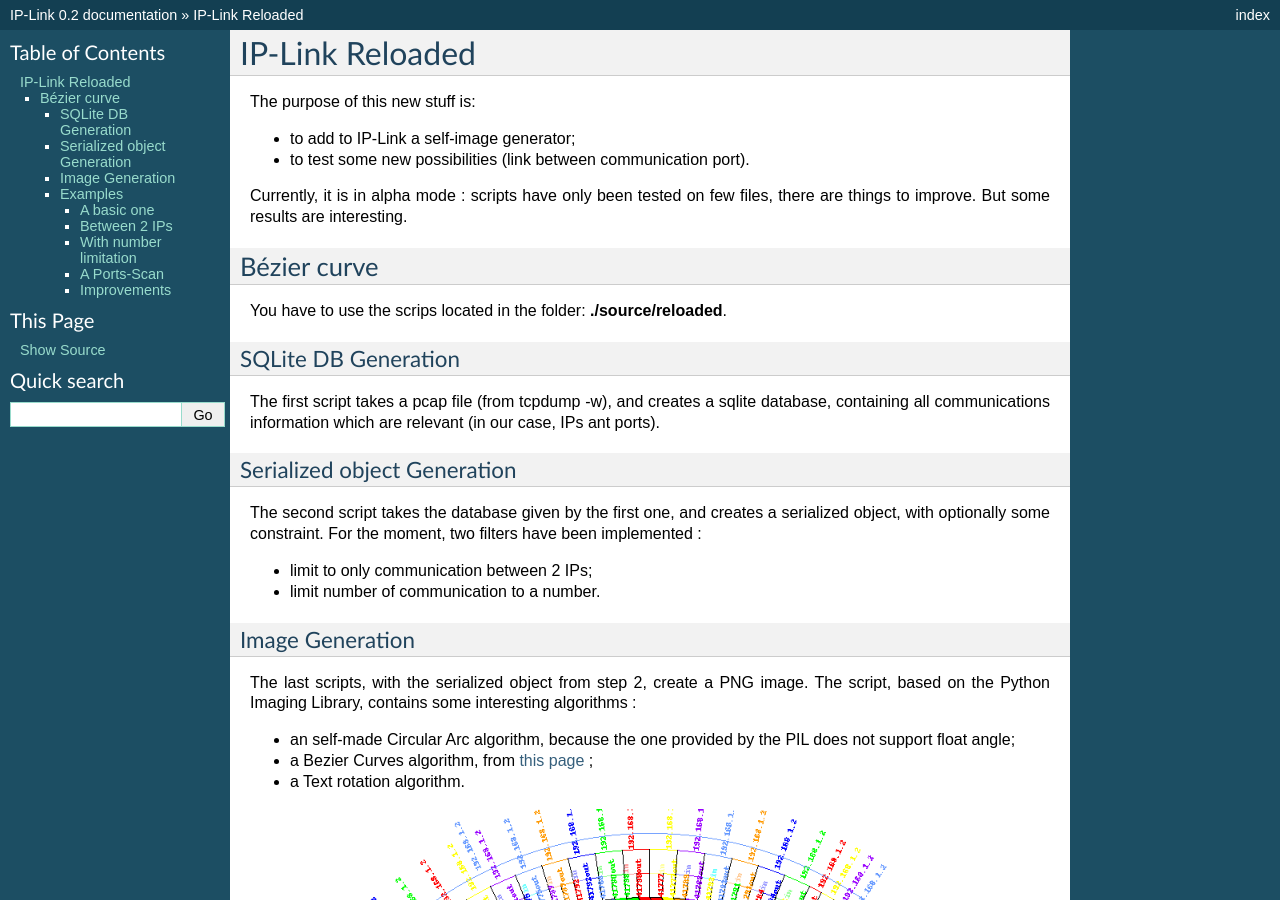
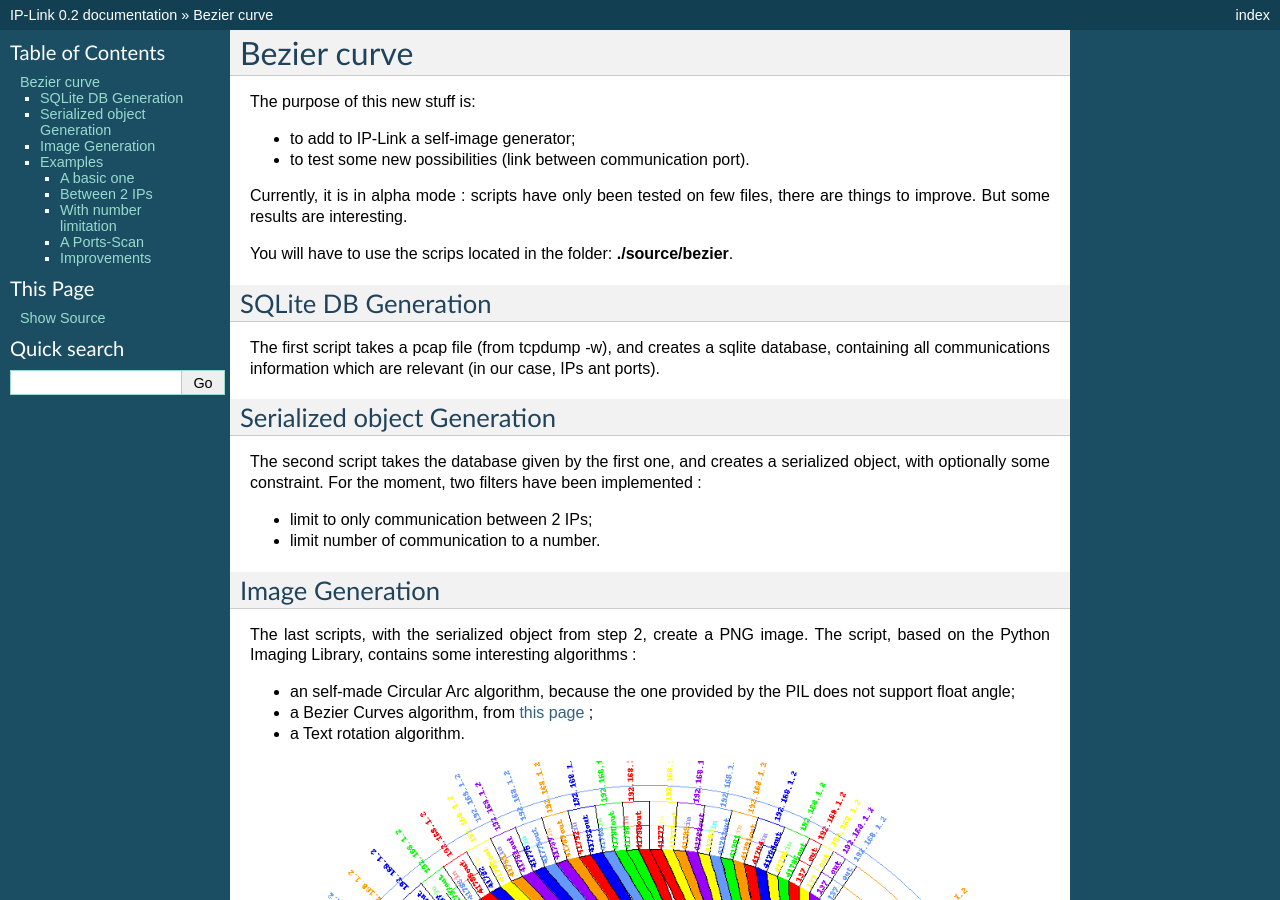
Before and after one commit to cedricbonhomme/IP-Link, a Sphinx documentation site: the page built from docs/bezier.rst, in a window 1280 px wide and 900 px high. Built offline with Sphinx 7.4.7, drawn with Linux system fonts in a browser that asks for light colours; some of the changed text lies outside the part shown.

Commit message:
Updated documentation.

```diff
--- a/docs/bezier.rst
+++ b/docs/bezier.rst
@@ -1,20 +1,16 @@
-IP-Link Reloaded
-================
+Bezier curve
+============
 
 The purpose of this new stuff is:
 
-- to add to IP-Link a self-image generator;
-- to test some new possibilities (link between communication port).
+* to add to IP-Link a self-image generator;
+* to test some new possibilities (link between communication port).
 
 Currently, it is in alpha mode : scripts have only been tested on few files, there are things to improve.
 But some results are interesting.
 
 
-
-Bézier curve
-------------
-
-You have to use the scrips located in the folder: **./source/reloaded**.
+You will have to use the scrips located in the folder: **./source/bezier**.
 
 SQLite DB Generation
 ~~~~~~~~~~~~~~~~~~~~
@@ -27,8 +23,8 @@ Serialized object Generation
 The second script takes the database given by the first one, and creates a serialized object, with optionally some constraint.
 For the moment, two filters have been implemented :
 
-- limit to only communication between 2 IPs;
-- limit number of communication to a number.
+* limit to only communication between 2 IPs;
+* limit number of communication to a number.
 
 
 Image Generation
@@ -37,9 +33,9 @@ Image Generation
 The last scripts, with the serialized object from step 2, create a PNG image.
 The script, based on the Python Imaging Library, contains some interesting algorithms :
 
-- an self-made Circular Arc algorithm, because the one provided by the PIL does not support float angle;
-- a Bezier Curves algorithm, from `this page <http://stackoverflow.com/questions/246525/how-can-i-draw-a-bezier-curve-using-pythons-pil>`_ ;
-- a Text rotation algorithm.
+* an self-made Circular Arc algorithm, because the one provided by the PIL does not support float angle;
+* a Bezier Curves algorithm, from `this page <http://stackoverflow.com/questions/246525/how-can-i-draw-a-bezier-curve-using-pythons-pil>`_ ;
+* a Text rotation algorithm.
 
 
 .. image:: images/test15.png
@@ -156,5 +152,5 @@ Improvements
 The first two scripts are "ready to use", and their results can be the source of other analysis tool.
 But the last, even if it gives some relatively good artistic picture, needs some improvements :
 
-- improve the polygons drawing of link (on the contact with the circle). It's visible on the example "Between 2 IPs". For the moment, it's a simple line, linking the two Bezier Curves.
-- improve label rotation and positioning. For the moment, only IP's label are rotated. The angle is correct, but the position of its box needs to be recalculated. **Done!**
+* improve the polygons drawing of link (on the contact with the circle). It's visible on the example "Between 2 IPs". For the moment, it's a simple line, linking the two Bezier Curves.
+* improve label rotation and positioning. For the moment, only IP's label are rotated. The angle is correct, but the position of its box needs to be recalculated. **Done!**
```
